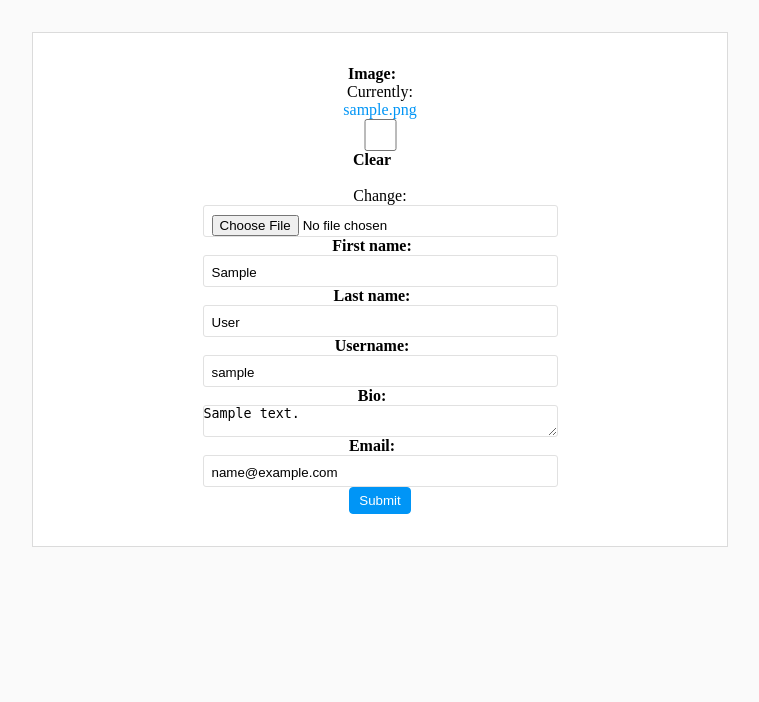
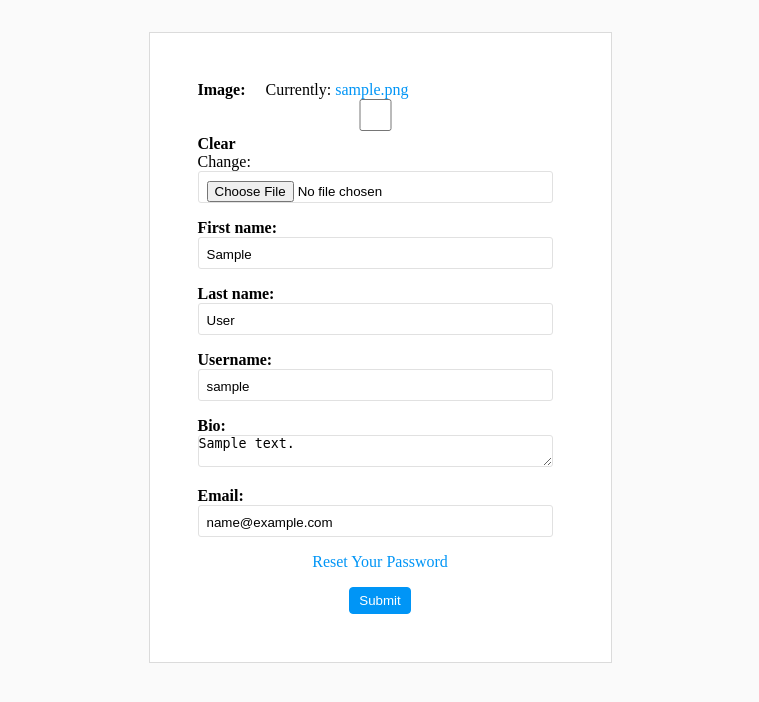
Before and after one commit to Ali-Fattahian/instagram-clone, a Django app: a page that uses instagram_clone/users/templates/users/profile-edit.html in a window 1280 px wide. Shown: the part 63-765 px from the top of the page, without its empty margins (260-1019 px from the left). Run offline with Django 4.2, Linux system fonts and the light colour scheme; tables that the repository leaves empty hold one stand-in row (values such as "Sample post"); some libraries are stand-ins or nearby versions.

Commit message:
fix the styling of profile-edit page

```diff
--- a/instagram_clone/users/static/users/profile-edit.css
+++ b/instagram_clone/users/static/users/profile-edit.css
@@ -19,9 +19,9 @@ ul {
   flex-direction: column;
   justify-content: flex-start;
   align-items: center;
-  max-width: 696px;
+  max-width: 463px;
   border: 1px solid #dbdbdb;
-  padding: 2rem; }
+  padding: 3rem; }
   #edit a {
     color: #0095f6; }
   #edit div {
--- a/instagram_clone/users/templates/users/profile-edit.html
+++ b/instagram_clone/users/templates/users/profile-edit.html
@@ -36,41 +36,15 @@ Edit Profile • Instagram
         <div class="container">
             <form id="edit" method="post">
                 {% csrf_token %}
-                {{ form }}
-                {% comment %} <div class="profile-picture">
-                    <div class="image">
-                        <img src="#" alt="username">
+                {% for field in form %}
+                    <div class="form-field">
+                        {{ field.label_tag }}
+                        {{ field }}
                     </div>
-                    <div class="change-picture-button">
-                        <h3>Username</h3>
-                        <a href="#">Change Profile Photo</a>
-                    </div>
-                </div>
-                <div class="full-name">
-                    <div class="first_name">
-                        <label for="first_name">First Name</label>
-                        <input type="text" name="first_name" id="first_name">
-                    </div>
-                    <div class="last_name">
-                        <label for="last_name">Last Name</label>
-                        <input type="text" name="last_name" id="last_name">
-                    </div>
-                </div>
-                <div class="username">
-                    <label for="username">Username</label>
-                    <input type="text" name="username" id="username">
-                </div>
-                <div class="bio">
-                    <label for="bio">Bio</label>
-                    <textarea name="bio" id="bio"></textarea>
-                </div>
-                <div class="email">
-                    <label for="email">Email</label>
-                    <input type="email" name="email" id="email">
-                </div>
+                {% endfor %}
                 <div class="reset-password">
                     <a href="#">Reset Your Password</a>
-                </div> {% endcomment %}
+                </div>
                 <button type="submit">Submit</button>
             </form>
         </div>
```
